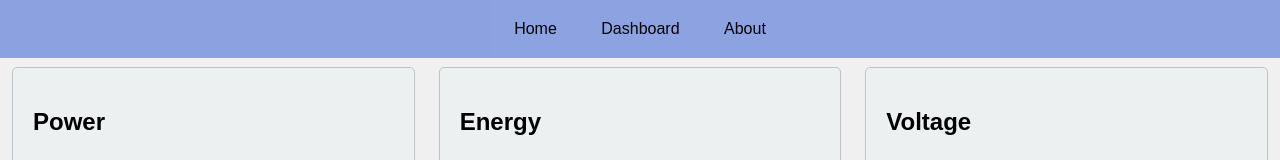
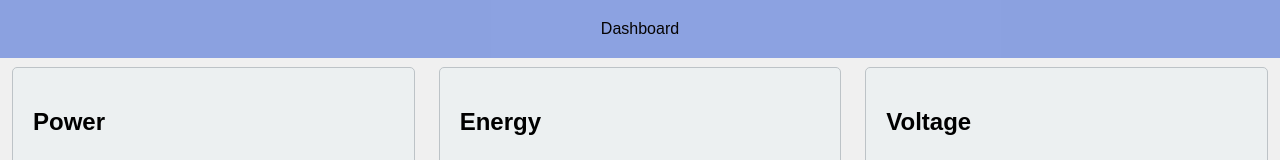
Before and after one commit to rushalim/quasars, a plain HTML site: page dashboard.html in a window 1280 px wide. Shown: the top 160 px of the page. Drawn offline with nearby package versions, Linux system fonts and the light colour scheme; no server answers.

Commit message:
Update dashboard.html

```diff
--- a/dashboard.html
+++ b/dashboard.html
@@ -19,9 +19,9 @@
 
 
     <nav>
-        <a href="index.html">Home</a>
+        <!--<a href="index.html">Home</a>-->
         <a href="dashboard.html">Dashboard</a>
-        <a href="#">About</a>
+        <!--<a href="#">About</a>-->
     </nav>
 
     <section>
```
